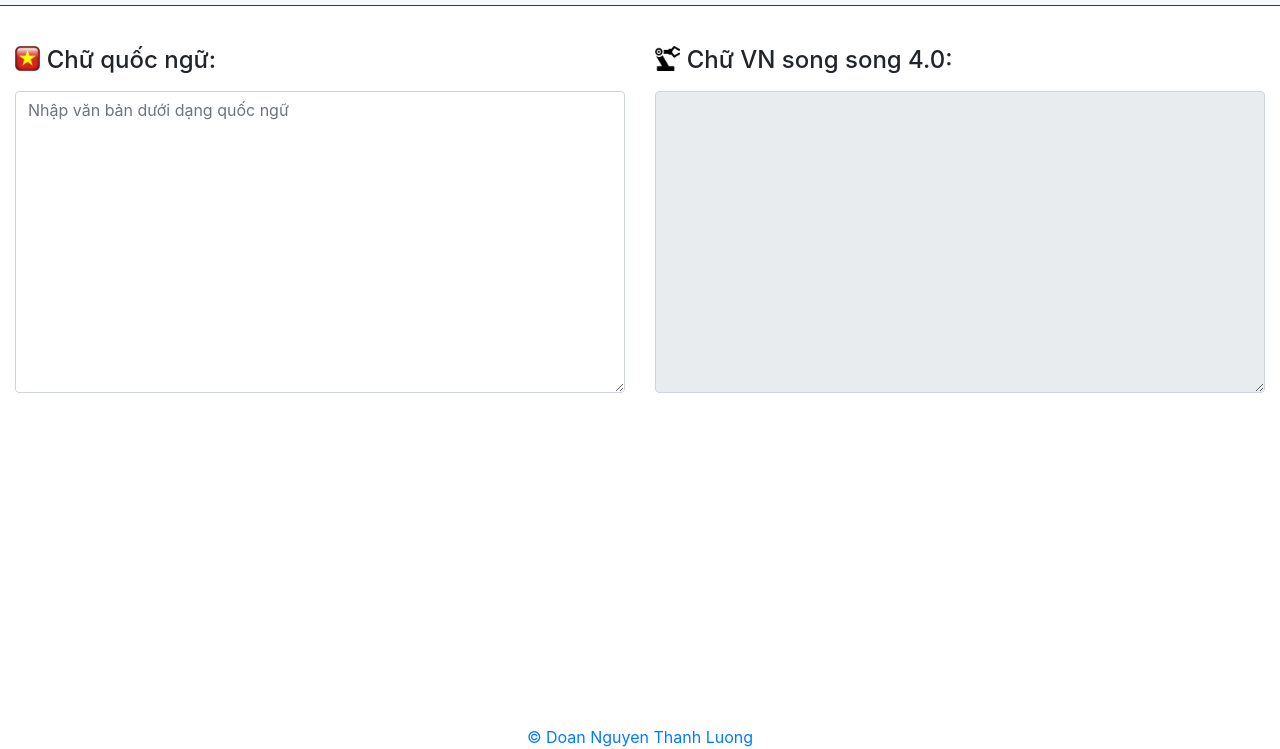
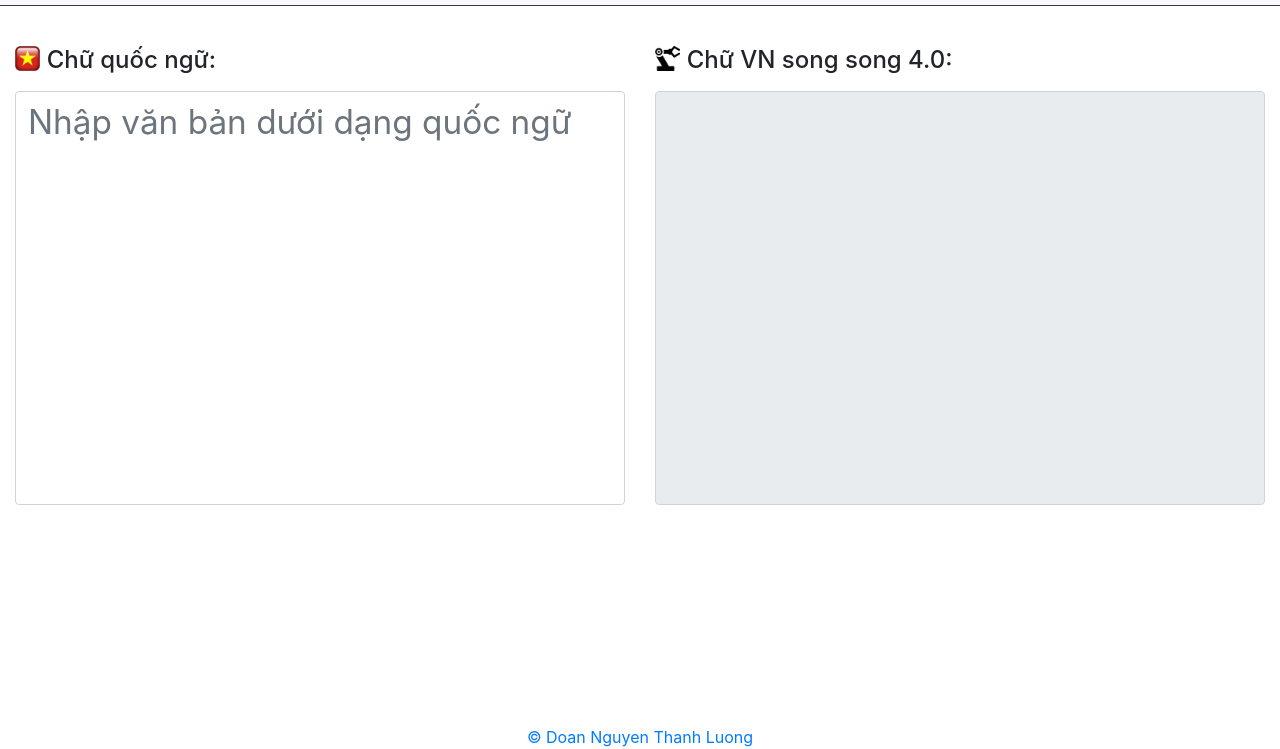
Before and after one commit to thanhluong/4cham0, a plain HTML site: page index.html in a window 1280 px wide. Shown: the part 51-800 px from the top of the page. Drawn offline with nearby package versions, Linux system fonts and the light colour scheme.

Commit message:
Increase font size

```diff
--- a/index.html
+++ b/index.html
@@ -26,7 +26,7 @@
             <img src="ico_vietnam.png" class="img-responsive" width="25pt" class="float-left">
             <h4 class="float-right">Chữ quốc ngữ:</h4>
         </label>
-        <textarea class="form-control" rows="12" id="inputtext" placeholder="Nhập văn bản dưới dạng quốc ngữ"></textarea>
+        <textarea class="form-control" rows="8" id="inputtext" placeholder="Nhập văn bản dưới dạng quốc ngữ"></textarea>
     </div>
 
     <div class="col-sm-6 col-md-6 col-lg-6 form-group shadow-textarea">
@@ -34,7 +34,7 @@
             <img src="ico_4cham0.png" class="img-responsive" width="25pt" class="float-left">
             <h4 class="float-right">Chữ VN song song 4.0:</h4>
         </label>
-        <textarea class="form-control" rows="12" readonly id="resulttext">
+        <textarea class="form-control" rows="8" readonly id="resulttext">
         </textarea>
     </div>
 </div>
--- a/style.css
+++ b/style.css
@@ -1,5 +1,10 @@
 h4{
     margin-left: 5pt;
+}
+
+textarea{
+    font-size: 25pt !important;
+    resize: none;
 }
 
 .translate_div{
```
